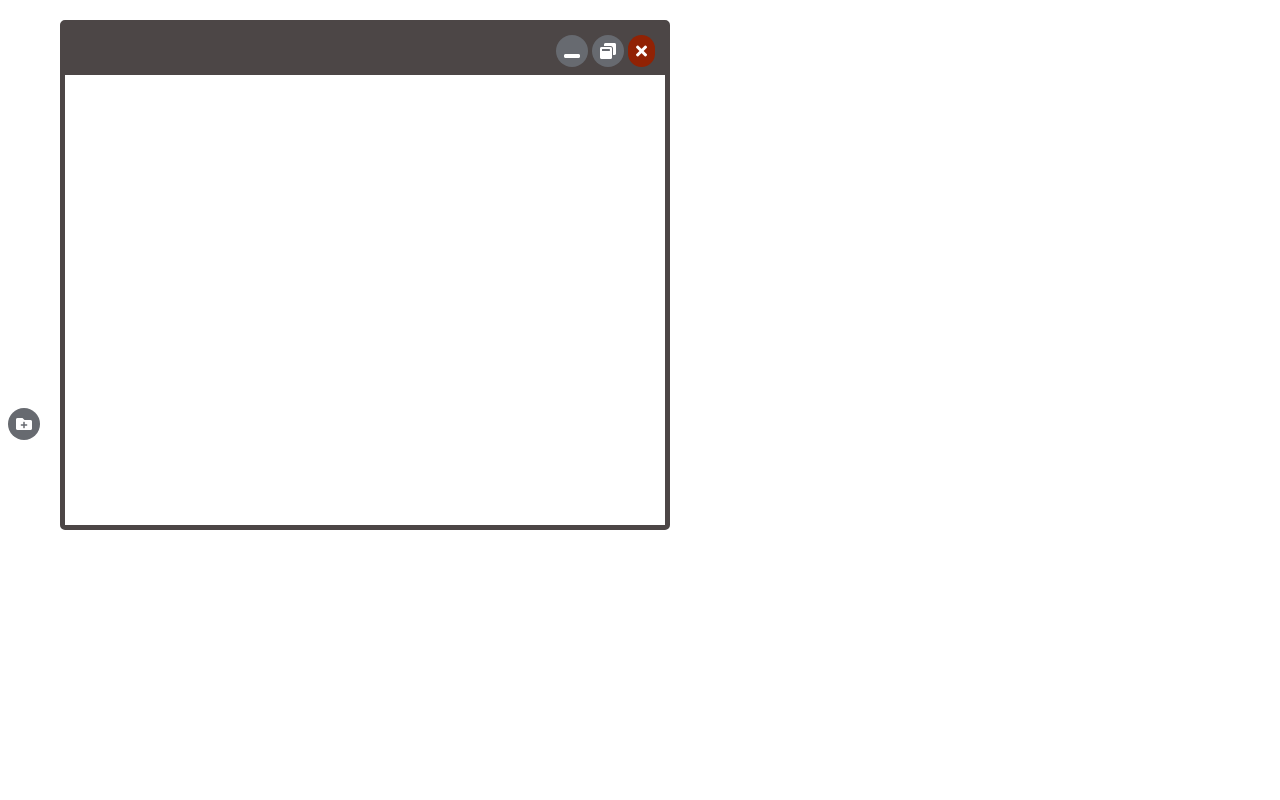
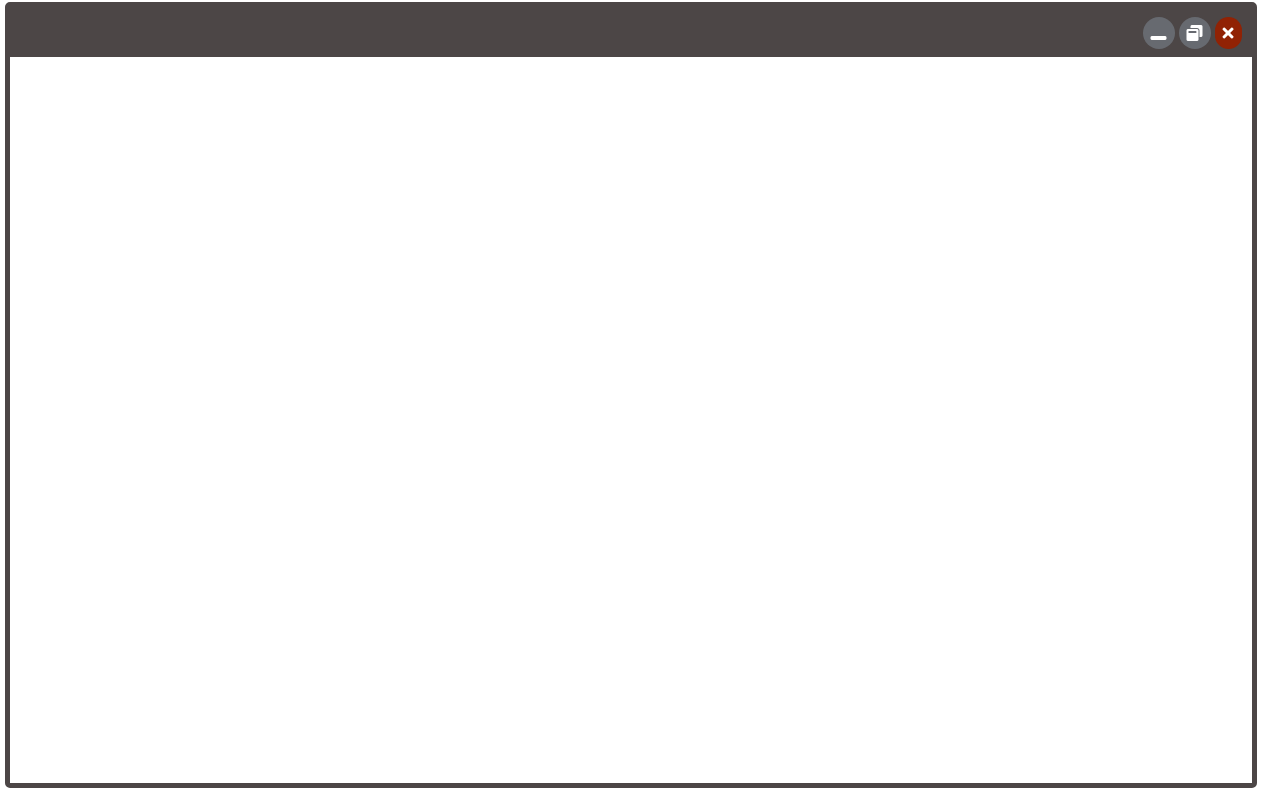
Before and after one commit to Shristinaaa/windowsMVC, a plain HTML site: page index.html in a window 1280 px wide. Both pictures are taken after a click on the icon 608 px from the left and 51 px from the top of the page. Drawn offline with Linux system fonts and the light colour scheme.

Commit message:
Maximizable windows created

```diff
--- a/index.html
+++ b/index.html
@@ -18,8 +18,7 @@
         <div class="icon">
           <i class="fas fa-window-minimize"></i>
           <i class="fas fa-window-restore"></i>
-          <i class="fas fa-window-maximize"></i>
-
+          <i class="fas fa-window-restore version1 hidden"></i>
           <i class="fas fa-times"></i>
         </div>
       </div>
--- a/ourwindow.js
+++ b/ourwindow.js
@@ -22,10 +22,24 @@ ourwindow = function () {
     var newThis = this;
     this.clone.style.width = "125px";
     this.clone.style.height = "45px";
-    this.clone.style.margin.top = "5px";
+    this.clone.style.top = "590px";
+    this.clone.style.left = "0px";
   };
 
-  this.maximize = function () { };
+  this.maximize = function () {
+    var newThis = this;
+    this.clone.style.width = "97vw";
+    this.clone.style.height = "97vh";
+    this.clone.style.top = "2px";
+    this.clone.style.left = "5px";
+    this.clone.classList
+    // this.style.display = "none";
+    // document.querySelector(".fa-window-maximize").style.display = "inline";
+  };
+
+  this.restore = function () {
+
+  };
 
   this.drag = function () { };
 
@@ -47,9 +61,12 @@ ourwindow = function () {
     this.clone.querySelector(".fa-window-minimize").addEventListener("click", function () {
       thisWindow.minimize();
     });
+    this.clone.querySelector(".fa-window-restore").addEventListener("click", function () {
+      thisWindow.maximize();
+    });
     $(".desktop").append(this.clone);
   };
-};
+}
 
 newWindow = new ourwindow();
 newWindow.render();
--- a/scripts.js
+++ b/scripts.js
@@ -1,7 +1,6 @@
 windowBootloader = function () {
     storedData = localStorage.getItem('windows');
     actualData = JSON.parse(storedData);
-    console.log(actualData);
     if (!!actualData) {
         actualData.forEach(function (windowData) {
             var newWindow = new ourwindow();
```
Also changed, not shown: desktop.js (+9 -2 lines).
